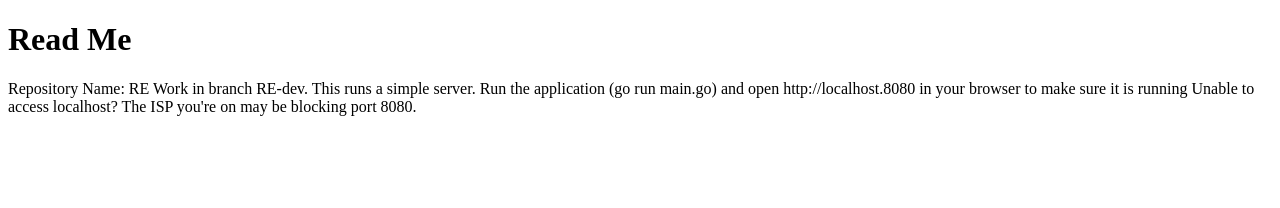
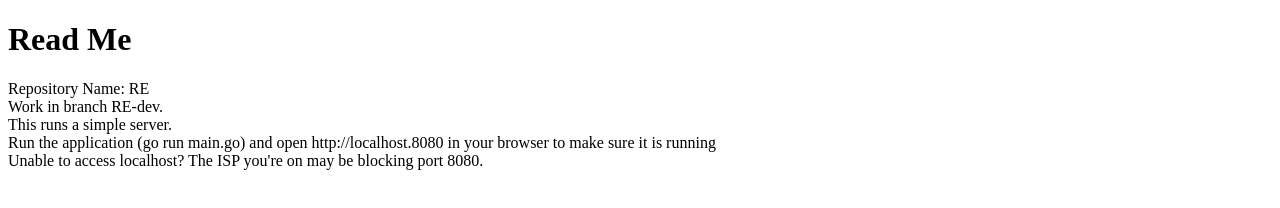
Before and after one commit to Helcura/RE, a plain HTML site: page docs/index.html in a window 1280 px wide. Drawn offline with Linux system fonts and the light colour scheme.

Commit message:
Update index.html

```diff
--- a/docs/index.html
+++ b/docs/index.html
@@ -2,12 +2,12 @@
 <html>
 <body>
 <h1>Read Me</h1>
-<p>Repository Name:  RE
-Work in branch RE-dev.
+<p>Repository Name:  RE <br>
+Work in branch RE-dev. <br>
 
-This runs a simple server.
+This runs a simple server. <br>
 
-Run the application (go run main.go) and open http://localhost.8080 in your browser to make sure it is running
+Run the application (go run main.go) and open http://localhost.8080 in your browser to make sure it is running <br>
 
 Unable to access localhost?  The ISP you're on may be blocking port 8080.</p>
 </body>
```
